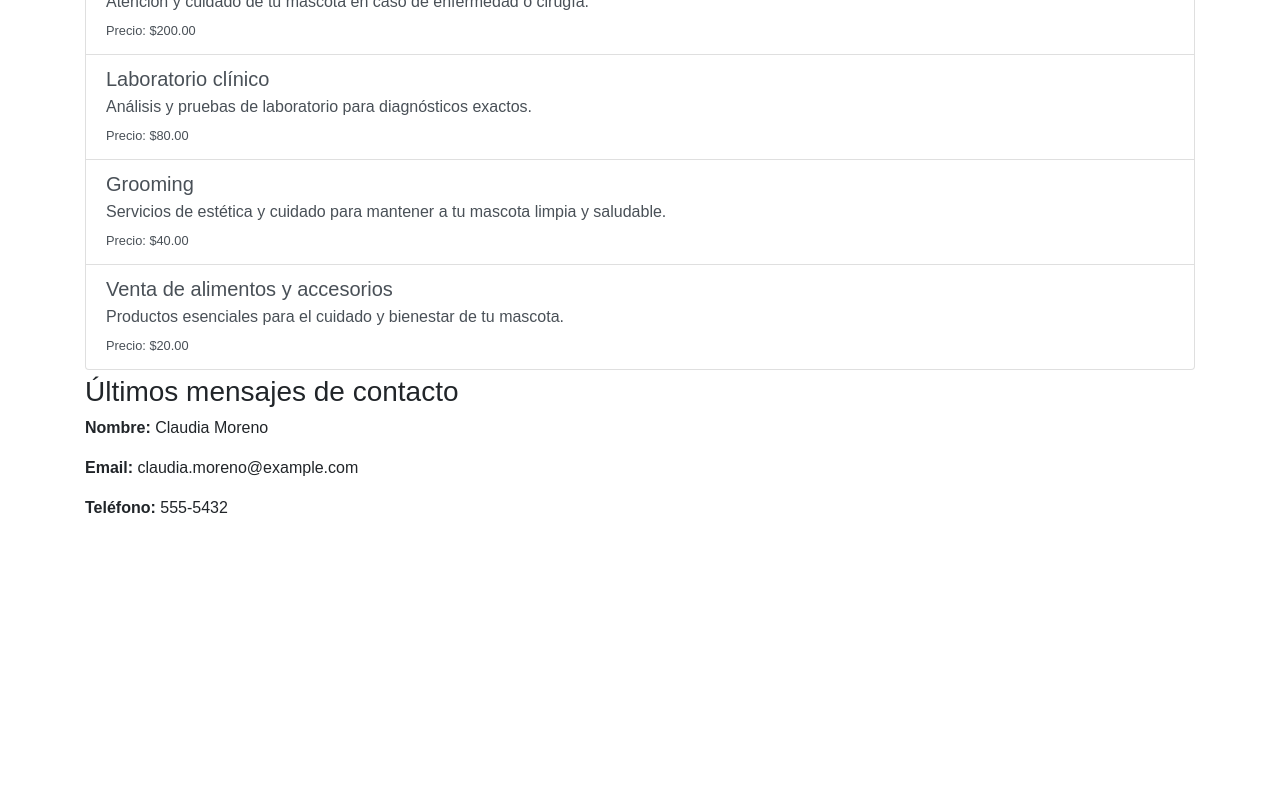
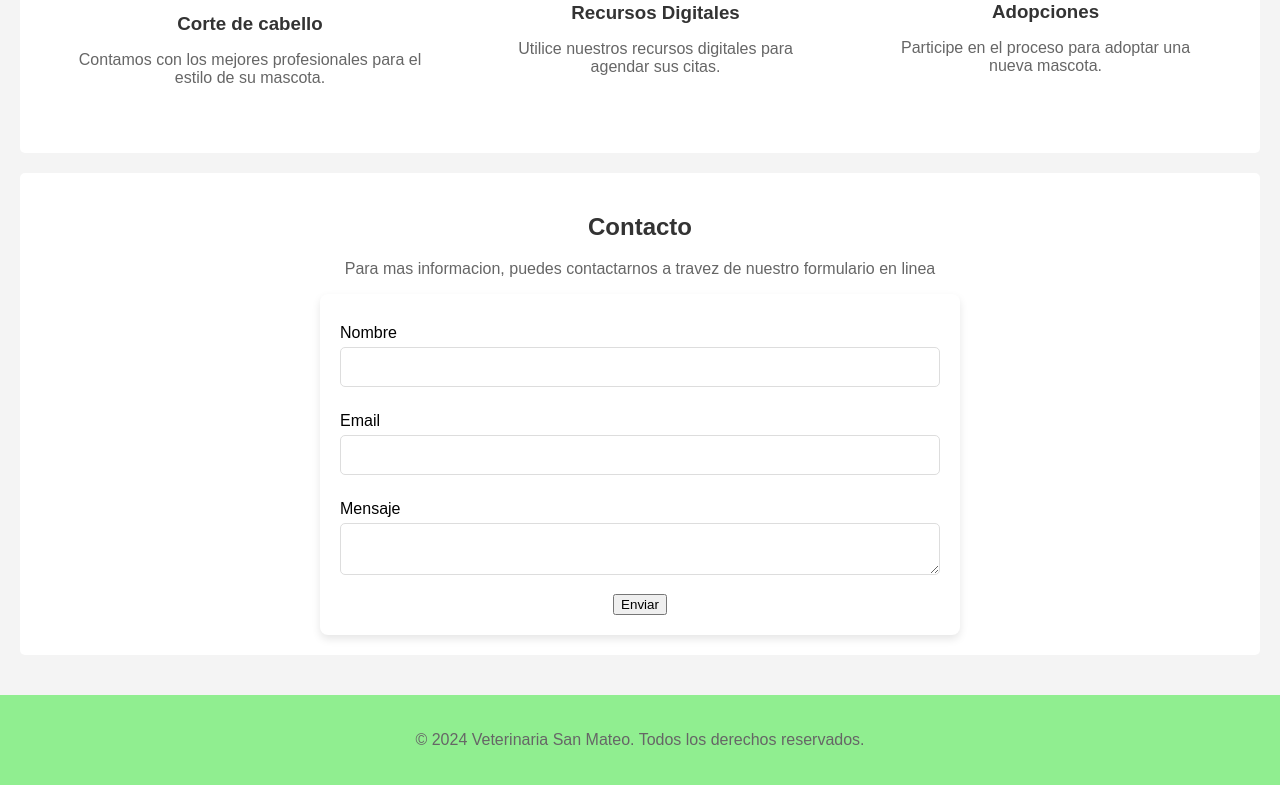
Before and after one commit to DevBaldo/AmbienteWeb, a PHP site: page / in a window 1280 px wide. Shown: the part 1042-1827 px from the top of the page. Before the commit the page ends 1555 px from the top, so only its background shows below. Run offline with PHP 8.4, Linux system fonts and the light colour scheme; data comes from the database, SQL or seed files in the repository; data that the repository does not hold is empty; some libraries are stand-ins or nearby versions.

Commit message:
Index y functions
se agrega nuevo index y functions

```diff
--- /dev/null
+++ b/functions.php
@@ -0,0 +1,356 @@
+<?php
+include("db.php");
+function getMenu(){
+    session_start();
+    $menu = array(
+        array("url" => "index.php", "name" => "Inicio")
+    );
+
+    if (!isset($_SESSION["usuario"]) || $_SESSION["usuario"] == "") {
+        // Si el usuario no ha iniciado sesión, mostramos la opción "Nosotros"
+        $menu[] = array("url" => "nosotros.php", "name" => "Nosotros");
+        $menu[] = array("url" => "servicios.php", "name" => "Servicios");
+    }
+
+    $menu[] = array("url" => "reservas.php", "name" => "Reservas");
+    $menu[] = array("url" => "adopciones.php", "name" => "Adopciones");
+
+    if (isset($_SESSION["usuario"]) && $_SESSION["usuario"] != "") {
+        // Usuario ha iniciado sesión, agregar opciones adicionales
+        $menu[] = array("url" => "ver_reservas.php", "name" => "Ver Reservas");
+        $menu[] = array("url" => "ver_adopciones.php", "name" => "Ver Adopciones");
+        $menu[] = array("url" => "historial.php", "name" => "Historial Medico");
+        $menu[] = array("url" => "recomendaciones.php", "name" => "Recomendaciones");
+        $menu[] = array("url" => "salir.php", "name" => "Salir");
+    } else {
+        // Usuario no ha iniciado sesión, mostrar opción de contacto y de inicio de sesión
+        $menu[] = array("url" => "contacto.php", "name" => "Contacto");
+        $menu[] = array("url" => "ingresar.php", "name" => "Inicio sesión");
+    }
+
+    return $menu;
+}
+
+
+
+// Función para obtener los servicios de la base de datos
+function getServicios() {
+
+    global $conn;
+
+    try {
+        // Preparar la consulta SQL para obtener los servicios
+        $query = "SELECT id, nombre, precio FROM servicios";
+        $result = $conn->query($query);
+
+        // Verificar si la consulta tuvo éxito
+        if ($result->num_rows > 0) {
+            // Obtener todos los resultados como un array asociativo
+            return $result->fetch_all(MYSQLI_ASSOC);
+        } else {
+            return []; // Retornar un array vacío si no hay resultados
+        }
+    } catch (Exception $e) {
+        echo "Error al obtener los servicios: " . $e->getMessage();
+        return [];
+    }
+}
+
+// Función para obtener los nombres de las mascotas de la base de datos
+function getMascotas() {
+    global $conn;
+
+    $query = "SELECT id, nombre FROM mascotas";
+    $result = $conn->query($query);
+
+    if ($result) {
+        return $result->fetch_all(MYSQLI_ASSOC);
+    } else {
+        echo "Error al obtener las mascotas: " . $conn->error;
+        return [];
+    }
+}
+
+// Función para obtener todas las reservas de la base de datos
+function getReservas() {
+    global $conn; // Utiliza la conexión a la base de datos ya existente
+
+    try {
+        // Consulta SQL para obtener todas las reservas con los detalles de las mascotas y servicios
+        $query = "SELECT reservas.id, reservas.nombre_usuario, mascotas.nombre AS nombre_mascota, servicios.nombre AS nombre_servicio, reservas.fecha_reserva
+                  FROM reservas
+                  JOIN mascotas ON reservas.mascota_id = mascotas.id
+                  JOIN servicios ON reservas.servicio_id = servicios.id";
+        $result = $conn->query($query);
+
+        if ($result) {
+            return $result->fetch_all(MYSQLI_ASSOC); // Devuelve todas las filas como un array asociativo
+        } else {
+            throw new Exception("Error al obtener las reservas: " . $conn->error);
+        }
+    } catch (Exception $e) {
+        echo $e->getMessage();
+        return [];
+    }
+}
+
+
+// Función para obtener una reserva específica por ID
+function getReservaById($id) {
+    global $conn;
+
+    $stmt = $conn->prepare("SELECT reservas.id, reservas.nombre_usuario, reservas.mascota_id, reservas.servicio_id, reservas.fecha_reserva,
+                                   mascotas.nombre AS nombre_mascota, servicios.nombre AS nombre_servicio
+                            FROM reservas
+                            JOIN mascotas ON reservas.mascota_id = mascotas.id
+                            JOIN servicios ON reservas.servicio_id = servicios.id
+                            WHERE reservas.id = ?");
+    $stmt->bind_param("i", $id);
+    $stmt->execute();
+    $result = $stmt->get_result();
+    $reserva = $result->fetch_assoc();
+    $stmt->close();
+    return $reserva;
+}
+
+// Función para actualizar una reserva en la base de datos
+function updateReserva($id, $nombre_usuario, $mascota_id, $servicio_id, $fecha_reserva) {
+    global $conn;
+    $stmt = $conn->prepare("UPDATE reservas SET nombre_usuario = ?, mascota_id = ?, servicio_id = ?, fecha_reserva = ? WHERE id = ?");
+    $stmt->bind_param("siisi", $nombre_usuario, $mascota_id, $servicio_id, $fecha_reserva, $id);
+
+    if ($stmt->execute()) {
+        $stmt->close();
+        return true;
+    } else {
+        echo "Error al actualizar la reserva: " . $stmt->error;
+        $stmt->close();
+        return false;
+    }
+}
+
+function deleteReserva($id) {
+    global $conn;
+
+    $stmt = $conn->prepare("DELETE FROM reservas WHERE id = ?");
+    $stmt->bind_param("i", $id);
+
+    if ($stmt->execute()) {
+        $stmt->close();
+        return true;
+    } else {
+        $stmt->close();
+        return false;
+    }
+}
+// Función para verificar si hay un conflicto de horario con otra reserva
+function checkReservaConflict($id, $fecha_reserva, $servicio_id) {
+    global $conn;
+
+    $stmt = $conn->prepare("SELECT COUNT(*) as total FROM reservas WHERE fecha_reserva = ? AND servicio_id = ? AND id != ?");
+    $stmt->bind_param("sii", $fecha_reserva, $servicio_id, $id);
+    $stmt->execute();
+    $result = $stmt->get_result();
+    $row = $result->fetch_assoc();
+    $stmt->close();
+
+    return $row['total'] > 0; // Devuelve true si hay un conflicto
+}
+
+// Función para manejar la edición de una reserva
+function handleReservaEdit($id) {
+    // Validar el ID de la reserva
+    if (!$id) {
+        echo "<script>
+            alert('ID de reserva no válido.');
+            window.location.href = 'ver_reservas.php';
+        </script>";
+        exit;
+    }
+
+    $reserva = getReservaById($id); // Obtener la reserva actual por ID
+
+    if ($_SERVER["REQUEST_METHOD"] == "POST") {
+        // Obtener los datos del formulario
+        $nombre_usuario = htmlspecialchars(trim($_POST['nombre_usuario']));
+        $mascota_id = intval($_POST['mascota_id']);
+        $servicio_id = intval($_POST['servicio_id']);
+        $fecha_reserva = htmlspecialchars(trim($_POST['fecha_reserva']));
+
+        // Comprobar si hay conflicto de horario con otra reserva
+        if (checkReservaConflict($id, $fecha_reserva, $servicio_id)) {
+            echo "<script>
+                alert('Error: Ya existe una reserva para este servicio en la fecha y hora seleccionadas.');
+                window.location.href = 'editar_reserva.php?id=$id';
+            </script>";
+        } else {
+            // Actualizar la reserva en la base de datos
+            if (updateReserva($id, $nombre_usuario, $mascota_id, $servicio_id, $fecha_reserva)) {
+                echo "<script>
+                    alert('Reserva actualizada con éxito.');
+                    window.location.href = 'ver_reservas.php';
+                </script>";
+            } else {
+                echo "<script>
+                    alert('Error al actualizar la reserva.');
+                    window.location.href = 'editar_reserva.php?id=$id';
+                </script>";
+            }
+        }
+    }
+
+    return $reserva;
+}
+
+// Función para obtener el historial clínico de una mascota
+function getHistorialClinico($mascota_id) {
+    global $conn;
+
+    $stmt = $conn->prepare("SELECT reservas.id AS reserva_id, mascotas.nombre AS nombre_mascota,
+                                   reservas.fecha_reserva, servicios.nombre AS nombre_servicio
+                            FROM historial_clinico
+                            JOIN reservas ON historial_clinico.reserva_id = reservas.id
+                            JOIN mascotas ON historial_clinico.mascota_id = mascotas.id
+                            JOIN servicios ON historial_clinico.servicio_id = servicios.id
+                            WHERE historial_clinico.mascota_id = ?");
+    $stmt->bind_param("i", $mascota_id);
+    $stmt->execute();
+    $result = $stmt->get_result();
+    $historial = $result->fetch_all(MYSQLI_ASSOC);
+    $stmt->close();
+
+    return $historial;
+}
+
+// Función para verificar si una reserva es del año actual y del mes actual o meses futuros
+function esReservaModificable($fecha_reserva) {
+    $fecha_reserva_dt = new DateTime($fecha_reserva);
+    $fecha_actual = new DateTime();
+
+    // Obtener el año y mes actuales
+    $anio_actual = $fecha_actual->format('Y');
+    $mes_actual = $fecha_actual->format('m');
+
+    // Obtener el año y mes de la reserva
+    $anio_reserva = $fecha_reserva_dt->format('Y');
+    $mes_reserva = $fecha_reserva_dt->format('m');
+
+    // Verificar si la reserva es del año actual y del mes actual o meses futuros
+    if ($anio_reserva > $anio_actual) {
+        return true; // Año futuro
+    } elseif ($anio_reserva == $anio_actual && $mes_reserva >= $mes_actual) {
+        return true; // Año actual y mes actual o futuros
+    } else {
+        return false; // Año anterior o mes anterior
+    }
+}
+
+// Función para procesar la edición de una reserva
+function procesarEdicionReserva($id) {
+    global $conn;
+
+    if ($_SERVER["REQUEST_METHOD"] == "POST") {
+        // Obtener los datos del formulario
+        $nombre_usuario = htmlspecialchars(trim($_POST['nombre_usuario']));
+        $mascota_id = intval($_POST['mascota_id']);
+        $servicio_id = intval($_POST['servicio_id']);
+        $fecha_reserva = htmlspecialchars(trim($_POST['fecha_reserva']));
+
+        // Comprobar si hay conflicto de horario con otra reserva
+        if (checkReservaConflict($id, $fecha_reserva, $servicio_id)) {
+            echo "<script>
+                alert('Error: Ya existe una reserva para este servicio en la fecha y hora seleccionadas.');
+                window.location.href = 'editar_reserva.php?id=$id';
+            </script>";
+        } else {
+            // Actualizar la reserva en la base de datos
+            if (updateReserva($id, $nombre_usuario, $mascota_id, $servicio_id, $fecha_reserva)) {
+                echo "<script>
+                    alert('Reserva actualizada con éxito.');
+                    window.location.href = 'ver_reservas.php';
+                </script>";
+            } else {
+                echo "<script>
+                    alert('Error al actualizar la reserva.');
+                    window.location.href = 'editar_reserva.php?id=$id';
+                </script>";
+            }
+        }
+    }
+}
+// Función para obtener todos los animales disponibles para adopción
+function getAnimalesDisponibles() {
+    global $conn;
+
+    $query = "SELECT * FROM animales_disponibles";
+    $result = $conn->query($query);
+
+    if ($result) {
+        return $result->fetch_all(MYSQLI_ASSOC);
+    } else {
+        echo "Error al obtener los animales disponibles: " . $conn->error;
+        return [];
+    }
+}
+// Función para obtener todas las adopciones
+function getAdopciones() {
+    global $conn;
+
+    $query = "SELECT * FROM adopciones";
+    $result = $conn->query($query);
+
+    if ($result) {
+        return $result->fetch_all(MYSQLI_ASSOC);
+    } else {
+        echo "Error al obtener las adopciones: " . $conn->error;
+        return [];
+    }
+}
+
+
+// Función para eliminar una adopción y restaurar el animal a la tabla 'animales_disponibles'
+function eliminarAdopcionYRestaurarAnimal($id, $nombre_animal, $tipo_animal, $raza) {
+    global $conn;
+
+    // Iniciar una transacción
+    $conn->begin_transaction();
+
+    try {
+        // Eliminar la adopción de la tabla 'adopciones'
+        $stmt_delete = $conn->prepare("DELETE FROM adopciones WHERE id = ?");
+        $stmt_delete->bind_param("i", $id);
+        $stmt_delete->execute();
+
+        // Restaurar el animal en la tabla 'animales_disponibles'
+        $stmt_restore = $conn->prepare("INSERT INTO animales_disponibles (nombre, tipo_animal, raza, anos, descripcion) VALUES (?, ?, ?, 1, 'Disponible nuevamente para adopción')");
+        $stmt_restore->bind_param("sss", $nombre_animal, $tipo_animal, $raza);
+        $stmt_restore->execute();
+
+        // Confirmar la transacción
+        $conn->commit();
+        $stmt_delete->close();
+        $stmt_restore->close();
+        return true;
+    } catch (Exception $e) {
+        // Revertir la transacción en caso de error
+        $conn->rollback();
+        echo "Error al eliminar la adopción y restaurar el animal: " . $e->getMessage();
+        return false;
+    }
+}
+
+
+
+// Función para obtener una adopción por su ID
+function getAdopcionById($id) {
+    global $conn;
+
+    $stmt = $conn->prepare("SELECT * FROM adopciones WHERE id = ?");
+    $stmt->bind_param("i", $id);
+    $stmt->execute();
+    $result = $stmt->get_result();
+    $adopcion = $result->fetch_assoc();
+    $stmt->close();
+
+    return $adopcion;
+}
--- a/index.php
+++ b/index.php
@@ -1,78 +1,78 @@
 <?php
-$title = "Inicio - Clínica Veterinaria";
-include 'header.php';
-include 'db.php'; // Conectar con la base de datos
-
-// Consultar las mascotas disponibles para adopción
-$mascotasQuery = "SELECT nombre, especie, raza, edad, sexo FROM Mascotas WHERE estado_adopcion = 'Disponible'";
-$mascotasResult = $conn->query($mascotasQuery);
-
-// Consultar los servicios ofrecidos
-$serviciosQuery = "SELECT nombre_servicio, descripcion, precio FROM Servicios";
-$serviciosResult = $conn->query($serviciosQuery);
-
-// Consultar la información de contacto
-$contactosQuery = "SELECT nombre, email, telefono FROM Contactos ORDER BY fecha_envio DESC LIMIT 1";
-$contactosResult = $conn->query($contactosQuery);
-$contacto = $contactosResult->fetch_assoc();
+include("functions.php");
+$menu = getMenu();
 ?>
 
-<main class="container my-4">
-    <h2>Bienvenidos a nuestra Clínica Veterinaria</h2>
-    <p>En nuestra clínica ofrecemos servicios completos para el cuidado de tus mascotas. Desde consultas médicas hasta servicios de emergencia, estamos aquí para ayudarte.</p>
+<!DOCTYPE html>
+<html>
 
+<head>
+    <meta charset="UTF-8">
+    <title>Inicio - Veterinaria San Mateo</title>
+    <link rel="stylesheet" href="./css/style.css">
+    <script src="./js/jquery-3.7.1.js"></script>
+    <script src="./js/scriptvjquery.js"></script>
+</head>
+
+<body>
+    <header>
+        <h1>Veterinaria San Mateo</h1>
+        <nav>
+            <ul>
+            <?php foreach ($menu as $item) { ?>
+                    <li><a href="<?php echo $item["url"] ?>"><?php echo $item["name"] ?></a></li>
+                <?php } ?>
+            </ul>
+        </nav>
+    </header>
+    <main>
         <section>
-        <h3>Mas mascotas disponibles para adopción</h3>
-        <?php if ($mascotasResult->num_rows > 0): ?>
-            <div class="row">
-                <?php while ($mascota = $mascotasResult->fetch_assoc()): ?>
-                    <div class="col-md-4 mb-4">
-                        <div class="card">
-                            <div class="card-body">
-                                <h5 class="card-title"><?php echo htmlspecialchars($mascota['nombre']); ?></h5>
-                                <p class="card-text">
-                                    Especie: <?php echo htmlspecialchars($mascota['especie']); ?><br>
-                                    Raza: <?php echo htmlspecialchars($mascota['raza']); ?><br>
-                                    Edad: <?php echo htmlspecialchars($mascota['edad']); ?> años<br>
-                                    Sexo: <?php echo htmlspecialchars($mascota['sexo']); ?>
-                                </p>
+            <img width="500" height="300" src="./images/vete.jpg" id="imagenPrincipal">
+        </section>
+        <section>
+            <h2>Bienvenidos a la Veterinaria San Mateo</h2>
+            <p>Descubra los diferentes productos y servicios que tenemos para su mascota</p>
+        </section>
+        <section>
+            <h2>Servicios</h2>
+            <div class="service-container">
+                <div class="service-box">
+                    <img src="./images/corte.jpg" alt="Servicio 1">
+                    <h3>Corte de cabello</h3>
+                    <p>Contamos con los mejores profesionales para el estilo de su mascota.</p>
+                </div>
+                <div class="service-box">
+                    <img src="./images/servicio2.jpg" alt="Servicio 2">
+                    <h3>Recursos Digitales</h3>
+                    <p>Utilice nuestros recursos digitales para agendar sus citas.</p>
+                </div>
+                <div class="service-box">
+                    <img src="./images/adopcion.jpg" alt="Servicio 3">
+                    <h3>Adopciones</h3>
+                    <p>Participe en el proceso para adoptar una nueva mascota.</p>
                 </div>
             </div>
-                    </div>
-                <?php endwhile; ?>
-            </div>
-        <?php else: ?>
-            <p>No tenemos mascotas disponibles para adopción en este momento.</p>
-        <?php endif; ?>
         </section>
-
         <section>
-        <h3>Servicios que ofrecemos</h3>
-        <?php if ($serviciosResult->num_rows > 0): ?>
-            <div class="list-group">
-                <?php while ($servicio = $serviciosResult->fetch_assoc()): ?>
-                    <a href="#" class="list-group-item list-group-item-action">
-                        <h5 class="mb-1"><?php echo htmlspecialchars($servicio['nombre_servicio']); ?></h5>
-                        <p class="mb-1"><?php echo htmlspecialchars($servicio['descripcion']); ?></p>
-                        <small>Precio: $<?php echo htmlspecialchars($servicio['precio']); ?></small>
-                    </a>
-                <?php endwhile; ?>
-            </div>
-        <?php else: ?>
-            <p>No hay servicios disponibles en este momento.</p>
-        <?php endif; ?>
-    </section>
-
-    <section>
-        <h3>Últimos mensajes de contacto</h3>
-        <?php if ($contacto): ?>
-            <p><strong>Nombre:</strong> <?php echo htmlspecialchars($contacto['nombre']); ?></p>
-            <p><strong>Email:</strong> <?php echo htmlspecialchars($contacto['email']); ?></p>
-            <p><strong>Teléfono:</strong> <?php echo htmlspecialchars($contacto['telefono']); ?></p>
-        <?php else: ?>
-            <p>No hay mensajes de contacto recientes.</p>
-        <?php endif; ?>
+            <h2>Contacto</h2>
+            <p class="contact">Para mas informacion, puedes contactarnos a travez de nuestro formulario en linea</p>
+            <form>
+                <label>Nombre</label>
+                <input type="text" id="nombre">
+                <br>
+                <label>Email</label>
+                <input type="email" id="email">
+                <br>
+                <label>Mensaje</label>
+                <textarea id="mensaje"></textarea>
+                <br>
+                <button type="button" id="boton_envio">Enviar</button>
+            </form>
         </section>
     </main>
+    <footer>
+        <p>&copy; 2024 Veterinaria San Mateo. Todos los derechos reservados.</p>
+    </footer>
+</body>
 
-<?php include 'footer.php'; ?>
+</html>
```
Lines whose indentation alone changed are shown as unchanged.
